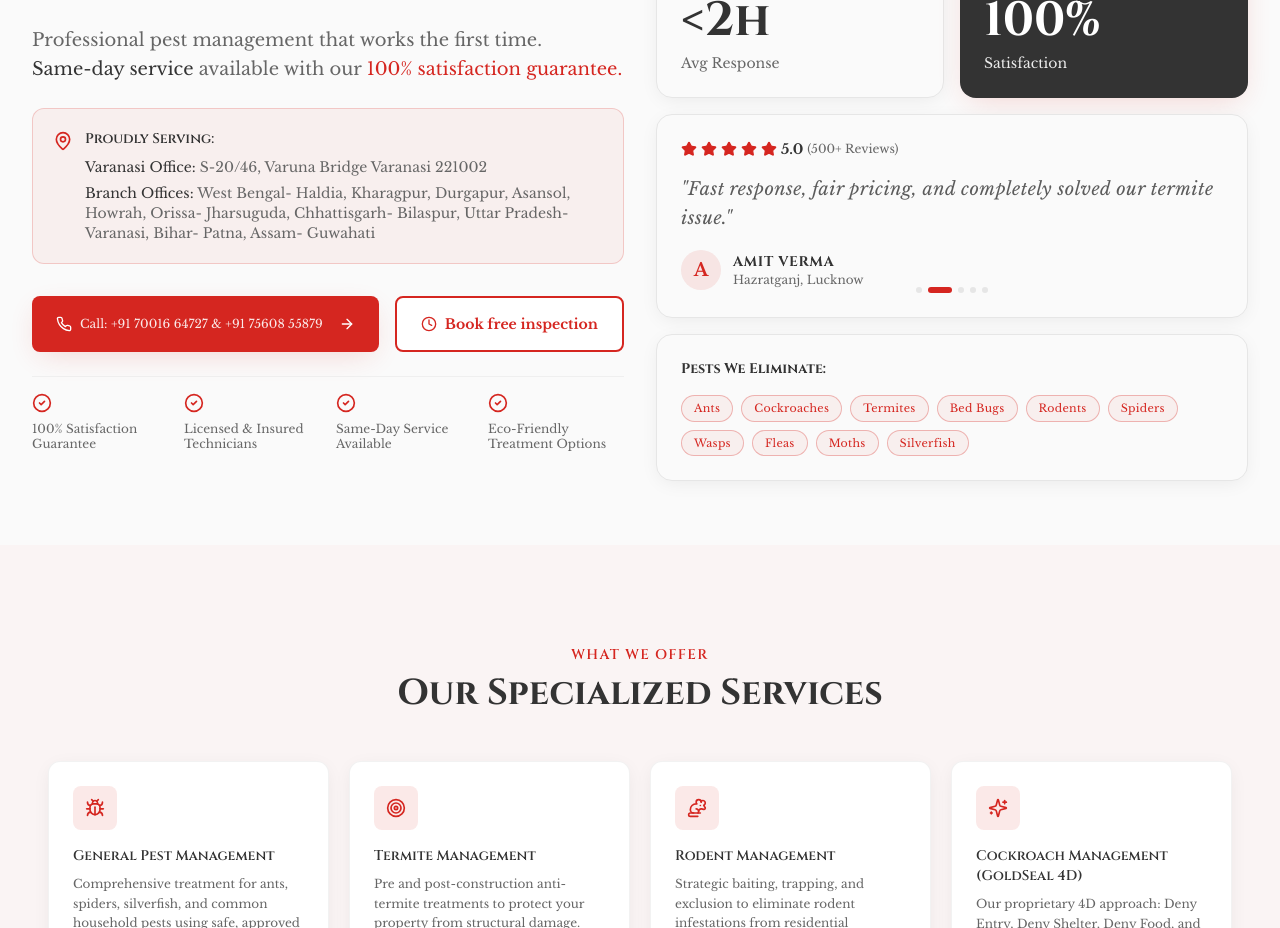
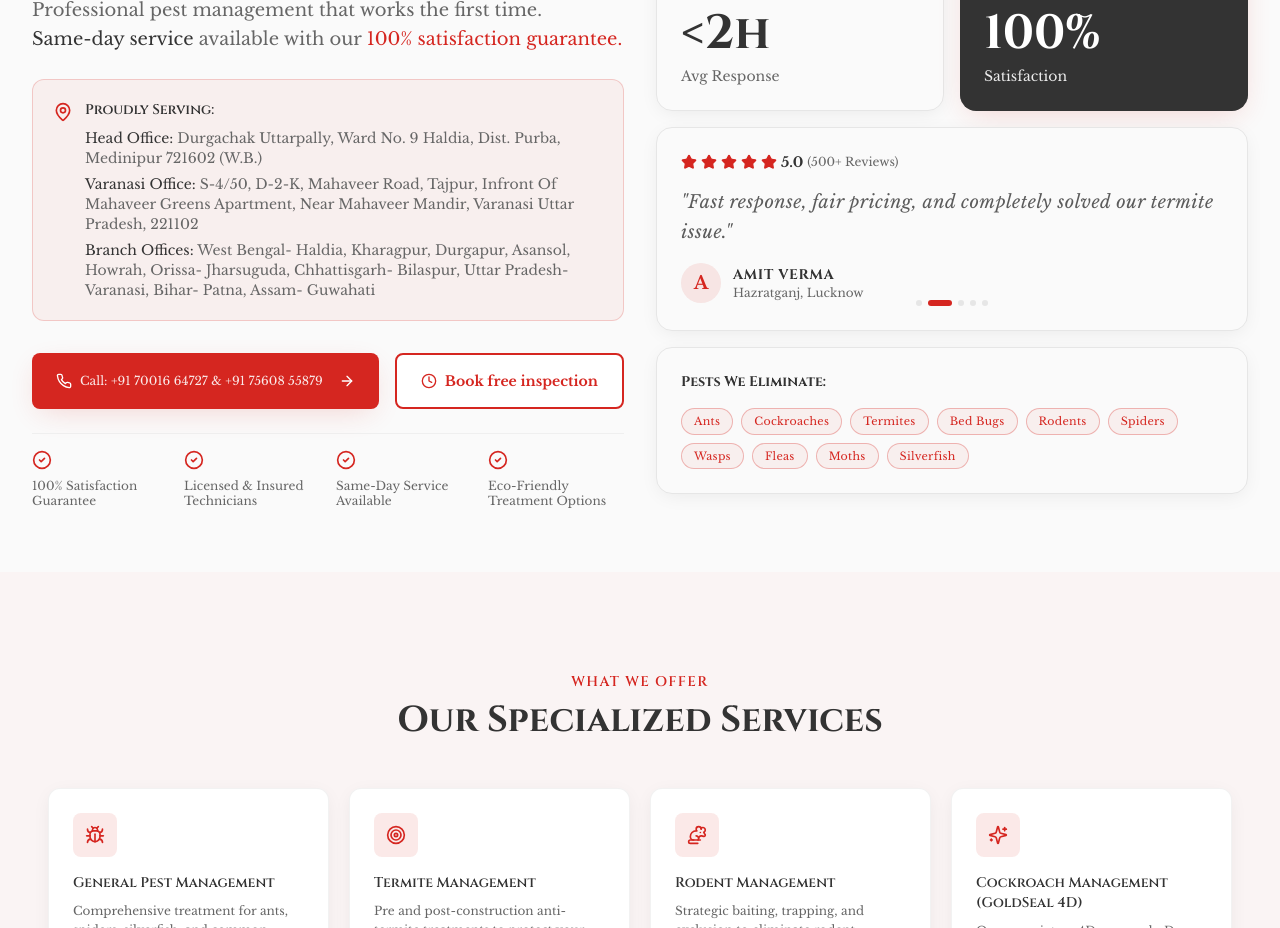
Before and after one commit to TheRDGroupOfIndustries/PREEMIUM-Pest-Management-Services-Pvt.-Ltd, a React (Vite) app: page / in a window 1280 px wide. Shown: the part 1680-2608 px from the top of the page. Built offline with nearby package versions, Linux system fonts and the light colour scheme; the HTML template or start-up script is replaced by a standard one.

Commit message:
Update StopPestsSection.tsx

```diff
--- a/src/components/StopPestsSection.tsx
+++ b/src/components/StopPestsSection.tsx
@@ -116,7 +116,8 @@ const StopPestsSection = () => {
                                 <MapPin className="w-5 h-5 text-primary mt-0.5 mr-3 flex-shrink-0" />
                                 <div>
                                     <h4 className="font-semibold text-sm text-foreground mb-2">Proudly Serving:</h4>
-                                    <p className="text-sm text-muted-foreground mb-1.5"><strong className="text-foreground font-medium">Varanasi Office:</strong> S-20/46, Varuna Bridge Varanasi 221002</p>
+                                    <p className="text-sm text-muted-foreground mb-1.5"><strong className="text-foreground font-medium">Head Office:</strong> Durgachak Uttarpally, Ward No. 9 Haldia, Dist. Purba, Medinipur 721602 (W.B.)</p>
+                                    <p className="text-sm text-muted-foreground mb-1.5"><strong className="text-foreground font-medium">Varanasi Office:</strong> S-4/50, D-2-K, Mahaveer Road, Tajpur, Infront Of Mahaveer Greens Apartment, Near Mahaveer Mandir, Varanasi Uttar Pradesh, 221102</p>
                                     <p className="text-sm text-muted-foreground"><strong className="text-foreground font-medium">Branch Offices:</strong> West Bengal- Haldia, Kharagpur, Durgapur, Asansol, Howrah, Orissa- Jharsuguda, Chhattisgarh- Bilaspur, Uttar Pradesh- Varanasi, Bihar- Patna, Assam- Guwahati</p>
                                 </div>
                             </div>
```
